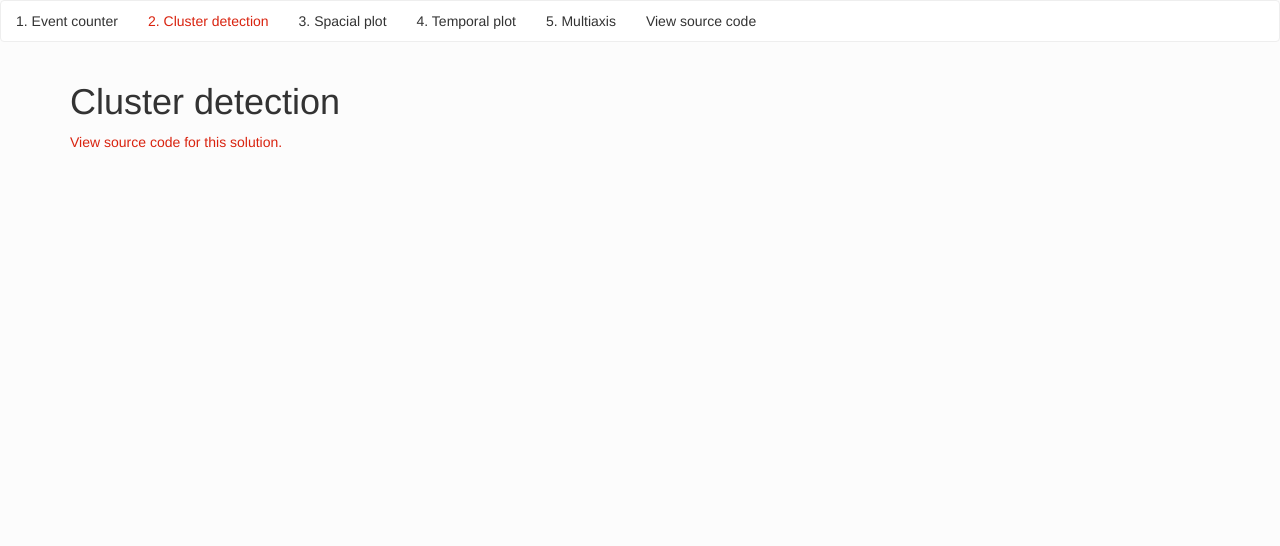
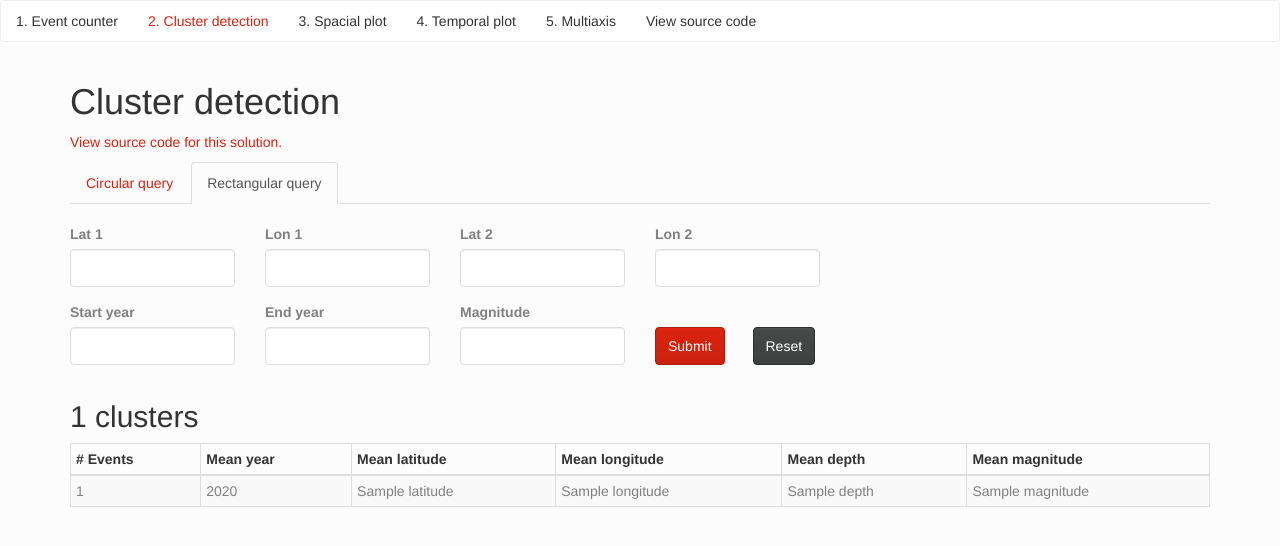
Before and after one commit to minism/uo-sciprog, a Flask app: template templates/solution2.html in a window 1280 px wide. Shown: the top 546 px of the page. Run offline with Flask 2, Linux system fonts and the light colour scheme; the template is opened without the code that fills it: most values are stand-ins (such as "Sample title", 1, 10 or a date in 2020); some libraries are stand-ins or nearby versions.

Commit message:
scaffold out clustering

```diff
--- a/program/event_counter.py
+++ b/program/event_counter.py
@@ -19,15 +19,15 @@ def get_events(origin_latitude=None, origin_longitude=None, radius=None,
   """Given some parameters, return a filtered table of earthquake events.
 
   Args:
-    latitude: (float) Latitude of origin point for radius query.
-    longitude: (float) Longitude of origin point for radius query.
+    origin_latitude: (float) Latitude of origin point for radius query.
+    origin_longitude: (float) Longitude of origin point for radius query.
     radius: (float) Radius in miles from origin.
     start_latitude: (float) Lower latitude bound for rectangular query.
     start_longitude: (float) Lower longitude bound for rectangular query.
     end_latitude: (float) Upper latitude bound for rectangular query.
     end_longitude: (float) Upper longitude bound for rectangular query.
-    start: (int) Year to begin filtering from.
-    end: (int) Year to stop filtering from.
+    start_year: (int) Year to begin filtering from.
+    end_year: (int) Year to stop filtering from.
     threshold: (float) Magnitude threshold to filter above.
 
   Returns:
--- a/server.py
+++ b/server.py
@@ -2,6 +2,7 @@ import flask
 import jinja2
 
 from program import event_counter
+from program import cluster_detection
 
 app = flask.Flask(__name__)
 
@@ -10,7 +11,7 @@ app = flask.Flask(__name__)
 
 
 # Default parameter values for solutions
-DEFAULT_PARAMS = [
+SOLUTION_PARAMETERS = [
   # Solution 1: All events in 100 mile radius of Seattle, WA.
   {'origin_latitude': 47.6097, 'origin_longitude': -122.3331, 'radius': 100},
   # Solution 2: All events.
@@ -95,11 +96,15 @@ def home():
 
 @app.route('/<int:index>/')
 def solution(index):
-  params = build_parameters(flask.request.args, **DEFAULT_PARAMS[index - 1])
+  params = build_parameters(flask.request.args, **SOLUTION_PARAMETERS[index - 1])
   error = validate_parameters(params)
   events = []
   if not error:
     events = event_counter.get_events(**filter_query_type(params))
+
+  # Solution 2 uses clusters instead of events for data
+  if index == 2:
+    events = cluster_detection.get_clusters(events)
 
   # Load view for solution
   try:
--- a/templates/solution2.html
+++ b/templates/solution2.html
@@ -5,6 +5,34 @@
 {% block content %}
 
 <div class="col-xs-12">
+  {% include "event_form.html" %}
+
+  <h2>{{ events|length }} clusters</h2>
+  <table class="table table-condensed table-striped table-bordered table-hover">
+    <thead>
+      <tr>
+        <th># Events</th>
+        <th>Mean year</th>
+        <th>Mean latitude</th>
+        <th>Mean longitude</th>
+        <th>Mean depth</th>
+        <th>Mean magnitude</th>
+      </tr>
+    </thead>
+
+    <tbody>
+      {% for event in events[:1000] %}
+      <tr>
+        <td>1</td>
+        <td>{{ event.year }}</td>
+        <td>{{ event.latitude }}</td>
+        <td>{{ event.longitude }}</td>
+        <td>{{ event.depth }}</td>
+        <td>{{ event.magnitude }}</td>
+      </tr>
+      {% endfor %}
+    </tbody>
+  </table>
 </div>
 
 {% endblock %}
```
Also changed, not shown: program/cluster_detection.py (added, +32 -0 lines).
